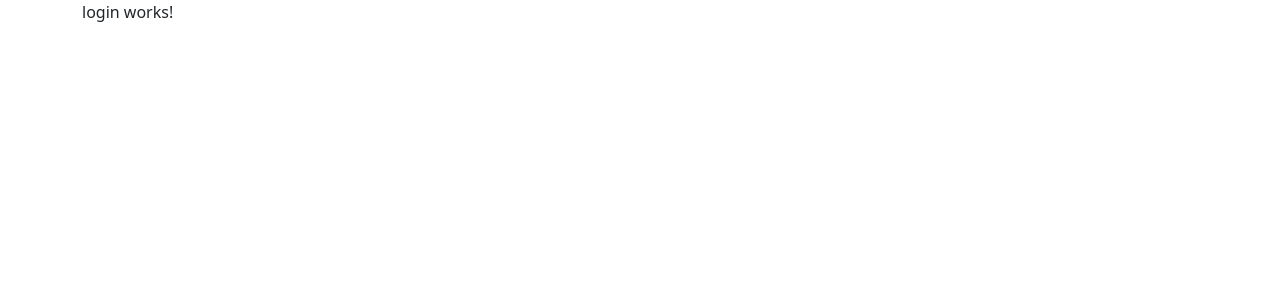
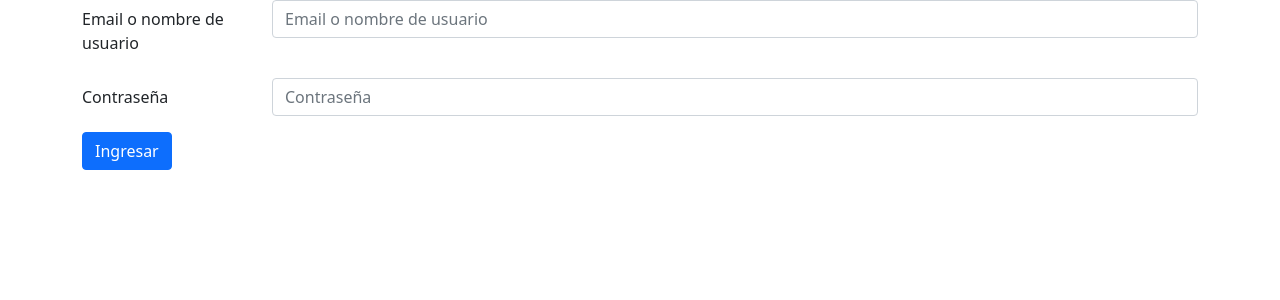
Before and after one commit to Juansecu/ProjectsManager_-_Frontend, an Angular app: page /#/auth/login in a window 1280 px wide. Shown: the top 300 px of the page. Built offline with nearby package versions, Linux system fonts and the light colour scheme.

Commit message:
Template for LoginComponent from AuthModule was setted

```diff
--- a/src/app/auth/pages/login/login.component.html
+++ b/src/app/auth/pages/login/login.component.html
@@ -1 +1,15 @@
-<p>login works!</p>
+<form>
+  <div class="row mb-3">
+    <label for="email" class="col-sm-2 col-form-label">Email o nombre de usuario</label>
+    <div class="col-sm-10">
+      <input type="email" id="email" class="form-control" placeholder="Email o nombre de usuario">
+    </div>
+  </div>
+  <div class="row mb-3">
+    <label for="password" class="col-sm-2 col-form-label">Contraseña</label>
+    <div class="col-sm-10">
+      <input type="password" id="password" class="form-control" placeholder="Contraseña">
+    </div>
+  </div>
+  <button type="submit" class="btn btn-primary">Ingresar</button>
+</form>
```
